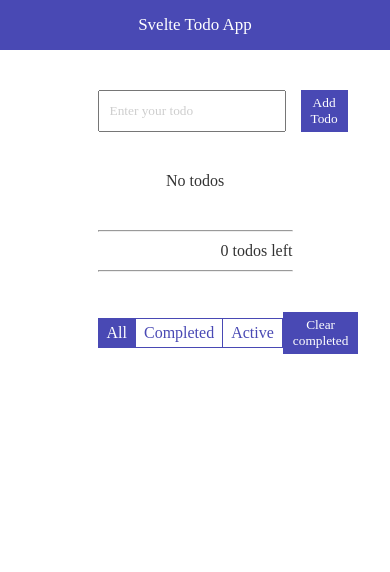
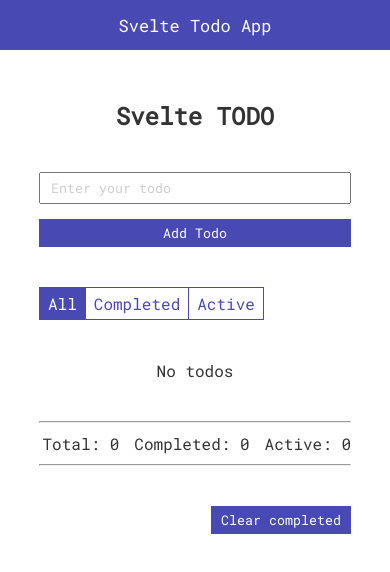
Before and after one commit to sylvain12/svelte-todo, a Svelte app: page / in a window 390 px wide. Shown: the top 572 px of the page. Built offline with nearby package versions, Linux system fonts and the light colour scheme.

Commit message:
Change displaying plaement, define media querie for small screel

```diff
--- a/public/global.css
+++ b/public/global.css
@@ -15,8 +15,8 @@ body {
   box-sizing: border-box;
   font-size: 1.6rem;
   font-weight: 400;
-  font-family: 'Recursive Mono Csl b030st';
-  padding-top: 5rem;
+  font-family: 'Roboto Mono', monospace;
+  padding-top: 10rem;
   padding-bottom: 4rem;
 }
 
@@ -61,6 +61,15 @@ section {
 
 .section-button-action {
   display: flex;
-  justify-content: space-between;
+  justify-content: flex-end;
   align-items: center;
 }
+
+@media (max-width: 640px) {
+  .container {
+    max-width: 114rem;
+  }
+  section {
+    width: 80%;
+  }
+}
--- a/src/App.svelte
+++ b/src/App.svelte
@@ -3,32 +3,40 @@
   import NavBar from './components/NavBar.svelte';
   import AddTodo from './components/AddTodo.svelte';
   import Button from './components/Button.svelte';
+  import TodoInfo from './components/TodoInfo.svelte';
   import {beforeUpdate, onMount} from 'svelte';
   import {LS} from './utils.js';
 
   let title;
   let checkAll = false;
+  let todoTakenLength = 4;
+  $: fourthTodos = [];
   $: showedTodo = 'all';
   $: filterShowTodo = []
   $: countActiveTodos = 0;
+  $: countCompletedTodos = 0;
+  $: countTotalTodos = 0;
+  $: todosLength = todos.length;
 
 
   let todos = [];
 
   const ls =  new LS('todos',todos);
 
-  $: todosLength = todos.length;
   /* Functions */
 
   const clearTitle = () => title = '';
 
   const handleAddTodo = (e) => {
     e.preventDefault();
-    const lastTodoIndex = todos.lastIndexOf(todos[todosLength - 1]);
+
+    const lastTodo = todos.length ? todos[todos.length - 1] : 0
+    const lastTodoId = todos.length ? lastTodo.id : 0;
+    const todoId = todos.length ? lastTodoId + 1 : 0
 
     if(title) {
     const newTodo = {
-      id: lastTodoIndex + 1,
+      id:  todoId,
       title: title,
       completed: false,
     }
@@ -61,7 +69,31 @@
     todos = todos.filter(todo => !todo.completed);
     ls.removeCompletedTodoFromLS();
   }
+
 /*
+  const nextTodo = (e) => {
+    todos = e;
+
+    const lastTodo = fourthTodos[fourthTodos.length - 1];
+    const lastTodoIndex = todos.indexOf(lastTodo);
+    let [startTodo, stopTodo] = [lastTodoIndex + 1, lastTodoIndex + 4];
+
+    fourthTodos = filterShowTodo.slice(startTodo, stopTodo + 1);
+    console.log(fourthTodos, filterShowTodo, startTodo, stopTodo);
+  }
+
+  const prevTodo = (e) => {
+    todos = e;
+    const firstTodo = todos[0];
+    const firstTodoIndex = filterShowTodo.indexOf(firstTodo);
+    console.log(firstTodo, firstTodoIndex);
+    return false;
+
+    const [startTodo, stopTodo] = [lastTodoIndex + 1, lastTodoIndex + 4];
+    fourthTodos = filterShowTodo.slice(4, 8);
+    console.log(fourthTodos, filterShowTodo)
+  }
+
   const handleCheckUncheckAll = () => {
     if(checkAll == true) {
     todos = todos.map(todo => {
@@ -81,21 +113,26 @@
   /* Funcions for lifecycle*/
 
   onMount(() => {
-
-    todos = ls.getFromLS();
-    console.log(todos);
+    todos = ls.getFromLS().sort((t1, t2) => t1.id - t2.id);
   });
 
   beforeUpdate(() => {
     if(showedTodo == 'active') {
       filterShowTodo = todos.filter(todo => !todo.completed)
+      .sort((t1, t2) => t1.id - t2.id);
+      fourthTodos = filterShowTodo.slice(0, 4);
     }else if(showedTodo == 'completed') {
       filterShowTodo = todos.filter(todo => todo.completed)
+      .sort((t1, t2) => t1.id - t2.id);
+      fourthTodos = filterShowTodo.slice(0, 4);
     }else {
-      filterShowTodo = todos;
+      filterShowTodo = todos.sort((t1, t2) => t1.id - t2.id);;
+      fourthTodos = filterShowTodo.slice(0, 4);
     }
 
     countActiveTodos = todos.filter(todo => !todo.completed).length;
+    countCompletedTodos = todos.filter(todo => todo.completed).length;
+    countTotalTodos = todos.length;
   })
 </script>
 
@@ -128,6 +165,11 @@
     color: #fff;
   }
 
+  .section-filter {
+    display: flex;
+    align-items: center;
+  }
+
   .todo-info {
     display: flex;
     justify-content: flex-end;
@@ -138,18 +180,79 @@
     justify-self: flex-end;
   }
 
-  @media (min-width: 640px) {
+  .todo-info p:not(:last-child) {
+    margin-right: 1.5rem;
+  }
+
+  .wrapper {
+    display: flex;
+    justify-content: center;
+    align-items: stretch;
+  }
+
+  .sidebar {
+    width: 30%;
+    display: flex;
+    justify-content: flex-end;
+  }
+
+  .main-content {
+    flex: 2;
+   /* display: flex;
+    flex-direction: column;
+    align-items: flex-start;
+    */
+  }
+
+  .main-content h2 {
+    text-align: center;
+  }
+
+  @media (max-width: 640px) {
+
+    .todo-info p {
+      justify-self: center;
+    }
   }
 </style>
+<!-- {@debug filterShowTodo, fourthTodos} -->
 
-
+<svelte:head>
+	<link href="https://fonts.googleapis.com/css?family=Roboto+Mono&display=swap" rel="stylesheet">
+</svelte:head>
 
 <NavBar />
 
 <div class="container">
 
+  <div class="wrapper">
+
+    <!-- <div class="sidebar">
+      <TodoInfo>
+        <h1>Todos infos</h1>
+        <p>{countActiveTodos} {#if countActiveTodos == 1}todo{:else}todos{/if} left</p>
+      </TodoInfo>
+    </div> -->
+
+  <div class="main-content">
+    <h2>Svelte TODO</h2>
     <section>
       <AddTodo bind:addTodoTitle={title} on:addTodo={handleAddTodo}/>
+    </section>
+
+    <section class="section-filter">
+      <div class="button__filter-box">
+
+        <input bind:group="{showedTodo}" type="radio" value="all" id="todo-all">
+        <label for="todo-all">All</label>
+
+        <input bind:group="{showedTodo}" type="radio" value="completed" id="todo-completed">
+      <label for="todo-completed">Completed</label>
+
+        <input id="todo-active" bind:group="{showedTodo}" type="radio" value="active">
+        <label for="todo-active">Active</label>
+
+      </div>
     </section>
 
 
@@ -171,7 +274,13 @@
           <input on:click="{handleCheckUncheckAll}" type="checkbox" bind:value="{checkAll}" id="todos-check-all"> {#if !checkAll}Check{:else}Uncheck{/if} All
         </label> -->
 
-      <p>{countActiveTodos} {#if countActiveTodos == 1}todo{:else}todos{/if} left</p>
+        <p>Total: {countTotalTodos}</p>
+        <p>Completed: {countCompletedTodos}</p>
+        <p>Active: {countActiveTodos}</p>
+
+        <!-- <p>{countTotalTodos} {#if countTotalTodos == 1}todo{:else}todos{/if} / </p>
+        <p>{countCompletedTodos} {#if countCompletedTodos == 1}todo{:else}todos{/if} completed / </p>
+        <p>{countActiveTodos} {#if countActiveTodos == 1}todo{:else}todos{/if} active</p> -->
       </div>
 
   <hr>
@@ -179,21 +288,11 @@
 
 
     <section class="section-button-action">
-    <div class="ddd">
-      <div class="button__filter-box">
 
-        <input bind:group="{showedTodo}" type="radio" value="all" id="todo-all">
-        <label for="todo-all">All</label>
+      <!-- <Navigation on:nextTodo={nextTodo(fourthTodos)} on:prevTodo={prevTodo(fourthTodos)}/> -->
 
-        <input bind:group="{showedTodo}" type="radio" value="completed" id="todo-completed">
-       <label for="todo-completed">Completed</label>
-
-        <input id="todo-active" bind:group="{showedTodo}" type="radio" value="active">
-        <label for="todo-active">Active</label>
-
+      <Button on:click={handleClearTodos}>Clear completed</Button>
+    </section>
     </div>
   </div>
-    <Button on:click={handleClearTodos}>Clear completed</Button>
-  </section>
-
 </div>
--- a/src/components/AddTodo.svelte
+++ b/src/components/AddTodo.svelte
@@ -22,11 +22,22 @@
     flex: 1;
     margin-right: 1.5rem;
     padding: 0.5rem 1rem;
-    font-family: 'Recursive Mono Csl b030st';
+    font-family: 'Roboto Mono', monospace;
   }
 
   ::placeholder {
     color: #cecece;
+  }
+
+  @media (max-width: 640px) {
+    form {
+      flex-direction: column;
+    }
+
+    input[type='text'] {
+      width: 100%;
+      margin-bottom: 1.5rem;
+    }
   }
 </style>
 
--- a/src/components/Button.svelte
+++ b/src/components/Button.svelte
@@ -1,18 +1,63 @@
 <script>
-
+  export let button_o = false;
+  export let button_d = false;
+  export let button_o_danger = false;
 </script>
 
-<button on:click>
-    <slot />
+<button
+  class="button"
+  on:click
+  class:button_o
+  class:button_d
+  class:button_o_danger
+>
+  <slot></slot>
 </button>
 
 <style>
-    button {
-        background-color: rgb(73, 73, 180);
-        color: #fff;
-        border: none;
-        padding: .5rem 1rem;
-        font-family: "Recursive Mono Csl b030st";
-        cursor: pointer;
-    }
+  .button {
+    background-color: rgb(73, 73, 180);
+    color: #fff;
+    border: none;
+    padding: 0.5rem 1rem;
+    font-family: 'Roboto Mono', monospace;
+    cursor: pointer;
+  }
+
+  .button_o {
+    background-color: transparent;
+    color: rgb(73, 73, 180);
+    border: 1px solid rgb(73, 73, 180);
+    transition: all 0.2s;
+  }
+
+  .button_o:hover,
+  .button_o:active {
+    background-color: rgb(73, 73, 180);
+    color: #fff;
+  }
+
+  .button_o_danger {
+    background-color: transparent;
+    color: rgb(178, 7, 7);
+    border: 1px solid rgb(178, 7, 7);
+    transition: all 0.2s;
+  }
+
+  .button_o_danger:hover,
+  .button_o_danger:active {
+    background-color: rgb(178, 7, 7);
+    color: #fff;
+  }
+
+  .button_d {
+    background-color: rgb(178, 7, 7);
+    transition: all 0.2s;
+  }
+
+  .button_d:hover {
+    background-color: transparent;
+    color: rgb(178, 7, 7);
+    border: 1px solid rgb(178, 7, 7);
+  }
 </style>
--- a/src/components/Todo.svelte
+++ b/src/components/Todo.svelte
@@ -54,6 +54,6 @@
   <p class:completed="{todo.completed}">{todo.title}</p>
   <div class="btn__action">
     <!-- <Button>edit</Button> -->
-    <Button on:click="{removeTodo}">X</Button>
+    <Button on:click="{removeTodo}" button_o_danger>X</Button>
   </div>
 </div>
--- /dev/null
+++ b/src/components/TodoInfo.svelte
@@ -0,0 +1,16 @@
+<script></script>
+
+<style>
+  .box {
+    /*border: 1px solid rgb(73, 73, 180);*/
+    border-radius: 0.25rem;
+    width: 25rem;
+    display: flex;
+    align-items: center;
+    flex-direction: column;
+  }
+</style>
+
+<div class="box">
+  <slot></slot>
+</div>
```
Also changed, not shown: src/components/Navigation.svelte (added, +29 -0 lines). Lines whose indentation alone changed are shown as unchanged.
